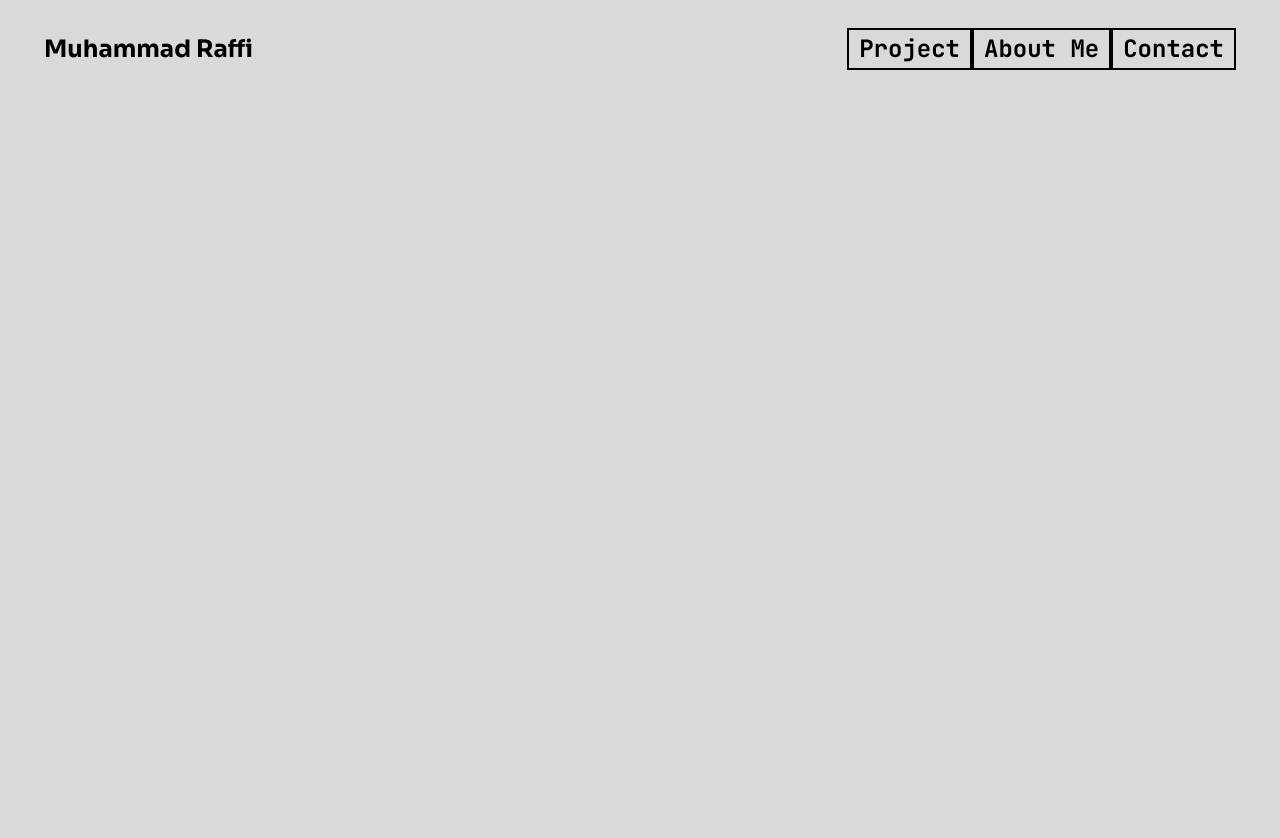
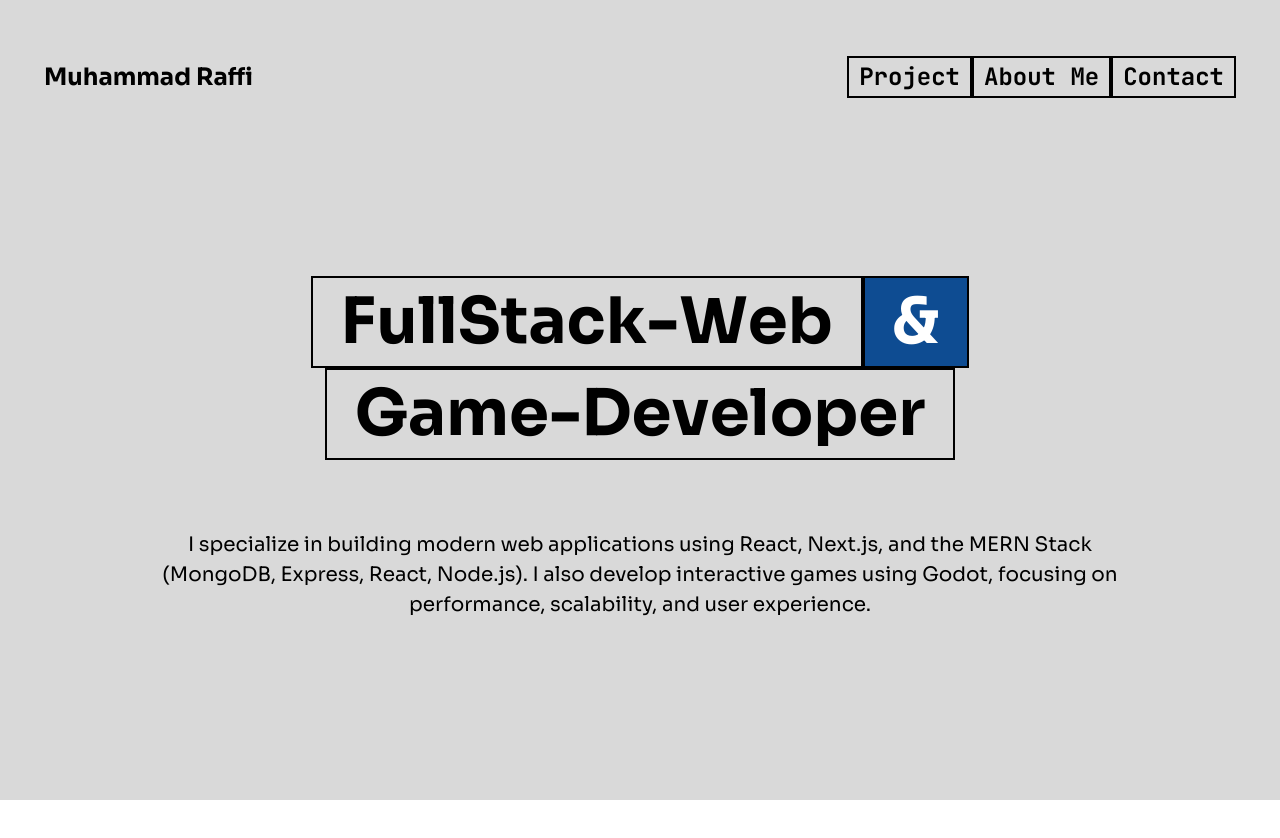
Before and after one commit to Raffi38321/Web-Porto, a React (Vite) app: page / in a window 1280 px wide. Shown: the top 838 px of the page. After the commit the page ends 800 px from the top, so only its background shows below. Built offline with nearby package versions, Linux system fonts and the light colour scheme.

Commit message:
feat: section 1

```diff
--- a/src/App.tsx
+++ b/src/App.tsx
@@ -1,9 +1,9 @@
-import NavBar from "./components/NavBar";
+import HomePage from "./pages/HomePage";
 
 function App() {
   return (
-    <div className="px-11 py-7 bg-[#D9D9D9] min-h-[3000px]">
-      <NavBar />
+    <div className="">
+      <HomePage />
     </div>
   );
 }
--- /dev/null
+++ b/src/components/IntroSection.tsx
@@ -0,0 +1,29 @@
+import React from "react";
+import IntroText from "./IntroText";
+
+const IntroSection = () => {
+  return (
+    <div className="min-h-screen bg-[#D9D9D9] pt-24 px-11 flex flex-col justify-center items-center">
+      <div className="flex flex-col items-center">
+        <div className="flex items-center">
+          <IntroText>FullStack-Web</IntroText>
+
+          <p className="font-sora text-[50px] md:text-[64px] font-bold leading-none border-black border-2 px-7 py-3 bg-[#0E4C92] text-white">
+            &
+          </p>
+        </div>
+
+        <IntroText>Game-Developer</IntroText>
+      </div>
+
+      <p className="font-sora text-[15px] lg:text-[20px] text-center max-w-[958px] mt-[70px]">
+        I specialize in building modern web applications using React, Next.js,
+        and the MERN Stack (MongoDB, Express, React, Node.js). I also develop
+        interactive games using Godot, focusing on performance, scalability, and
+        user experience.
+      </p>
+    </div>
+  );
+};
+
+export default IntroSection;
--- /dev/null
+++ b/src/components/IntroText.tsx
@@ -0,0 +1,65 @@
+import React from "react";
+import { motion } from "framer-motion";
+
+type T = {
+  children: string;
+};
+
+const DURATION = 0.25;
+const STAGGER = 0.025;
+
+const IntroText = ({ children }: T) => {
+  return (
+    <div className=" border-black border-2 px-7 py-3">
+      <motion.div
+        className="relative overflow-hidden font-sora font-bold text-[50px] md:text-[64px] leading-none"
+        initial="initial"
+        whileHover="hovered"
+      >
+        {/* ini yang tampil dulu */}
+        <div className="flex justify-center items-center">
+          {children.split("").map((l, i) => (
+            <motion.span
+              key={`top-${i}`}
+              className="inline-block text-center"
+              variants={{
+                initial: { y: 0 },
+                hovered: { y: "-100%" },
+              }}
+              transition={{
+                duration: DURATION,
+                ease: "easeInOut",
+                delay: STAGGER * i,
+              }}
+            >
+              {l}
+            </motion.span>
+          ))}
+        </div>
+
+        {/* ini yang ga keliatan */}
+        <div className="absolute inset-0 flex justify-center items-center">
+          {children.split("").map((l, i) => (
+            <motion.span
+              key={`bottom-${i}`}
+              className="inline-block text-center"
+              variants={{
+                initial: { y: "100%" },
+                hovered: { y: 0 },
+              }}
+              transition={{
+                duration: DURATION,
+                ease: "easeInOut",
+                delay: STAGGER * i,
+              }}
+            >
+              {l}
+            </motion.span>
+          ))}
+        </div>
+      </motion.div>
+    </div>
+  );
+};
+
+export default IntroText;
--- a/src/components/NavBar.tsx
+++ b/src/components/NavBar.tsx
@@ -3,16 +3,17 @@
 
 const NavBar = () => {
   return (
-    <div className="flex flex-row justify-between items-center sticky top-7">
+    <nav className="px-11 py-7 flex justify-between items-center fixed top-7 left-0 w-full z-50 ">
       <h1 className="text-[19px] font-bold font-sora md:text-[24px]">
         Muhammad Raffi
       </h1>
-      <section className="flex flex-row">
+
+      <section className="flex">
         <ButtonNav link="/project">Project</ButtonNav>
         <ButtonNav link="/about-me">About Me</ButtonNav>
         <ButtonNav link="/contact">Contact</ButtonNav>
       </section>
-    </div>
+    </nav>
   );
 };
 
--- /dev/null
+++ b/src/pages/HomePage.tsx
@@ -0,0 +1,16 @@
+import React from "react";
+import IntroSection from "../components/IntroSection";
+import NavBar from "../components/NavBar";
+
+const HomePage = () => {
+  return (
+    <div className="">
+      <NavBar />
+      <main>
+        <IntroSection />
+      </main>
+    </div>
+  );
+};
+
+export default HomePage;
```
